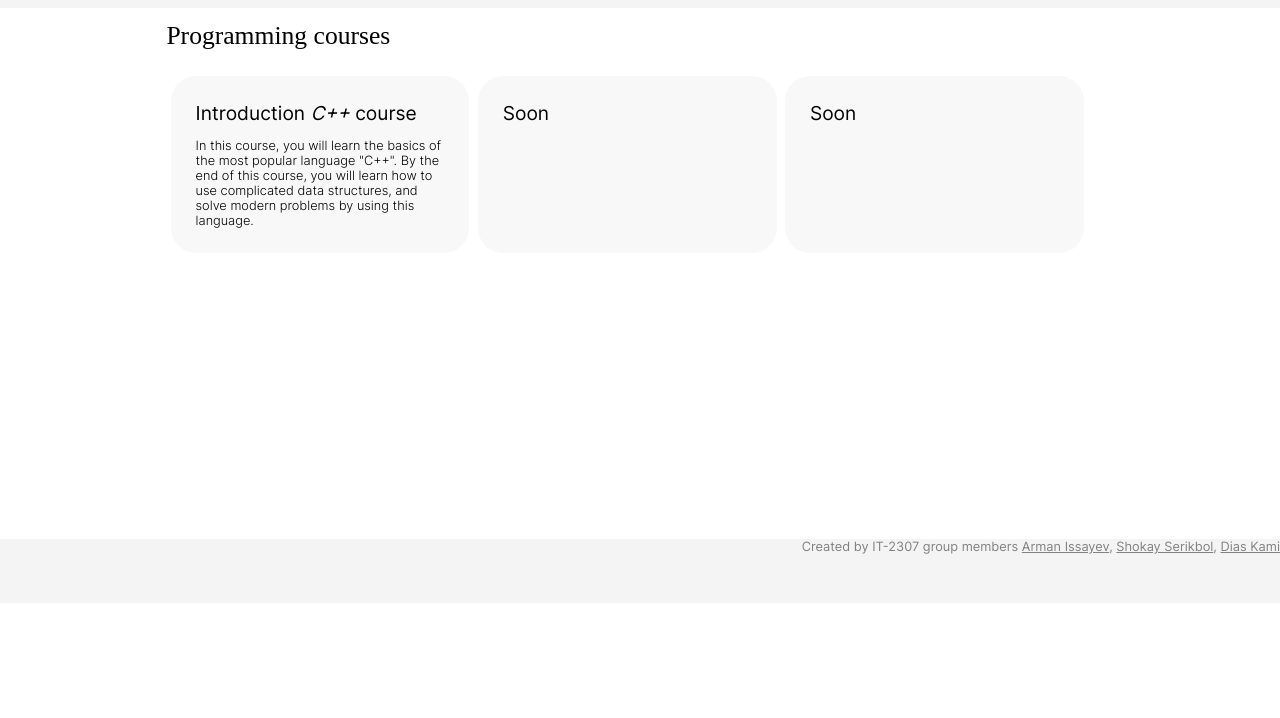
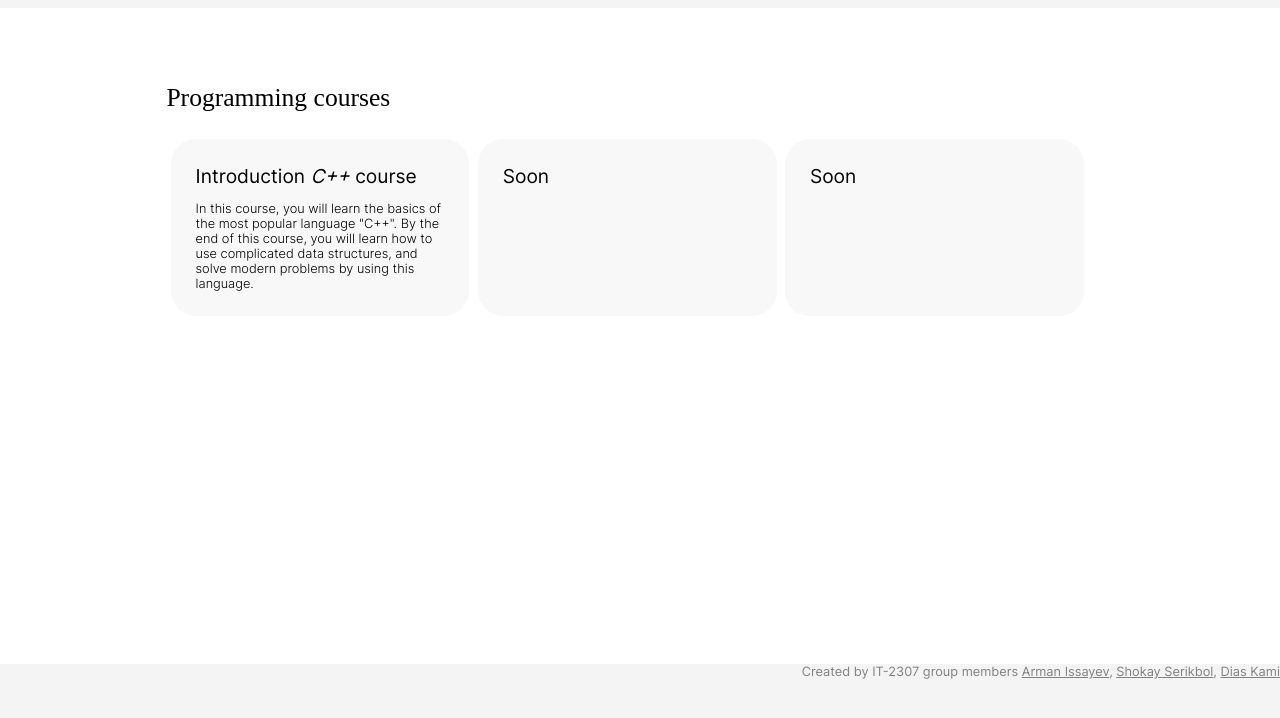
Before and after one commit to armanissayev/Uiren.school, a website: page courses.html in a window 1280 px wide. Shown: the part 56-774 px from the top of the page. Drawn offline with Linux system fonts and the light colour scheme; a web font is replaced by a local one.

Commit message:
minor updates

```diff
--- a/css/Course.css
+++ b/css/Course.css
@@ -1,6 +1,6 @@
 .content {
     width: 98vw;
-    /* min-height: 100vh; */
+    min-height: 90vh;
     display: flex;
 }
 .content-space {
--- a/css/course-page.css
+++ b/css/course-page.css
@@ -1,6 +1,6 @@
 .content {
     width: 98vw;
-    min-height: 100vh;
+    min-height: 50vh;
     display: flex;
 }
 
--- a/css/index.css
+++ b/css/index.css
@@ -1,6 +1,6 @@
 .content {
     width: 80vw;
-    min-height: 100vh;
+    min-height: 50vh;
     height: 100%;
     display: flex;
     margin: auto;
```
